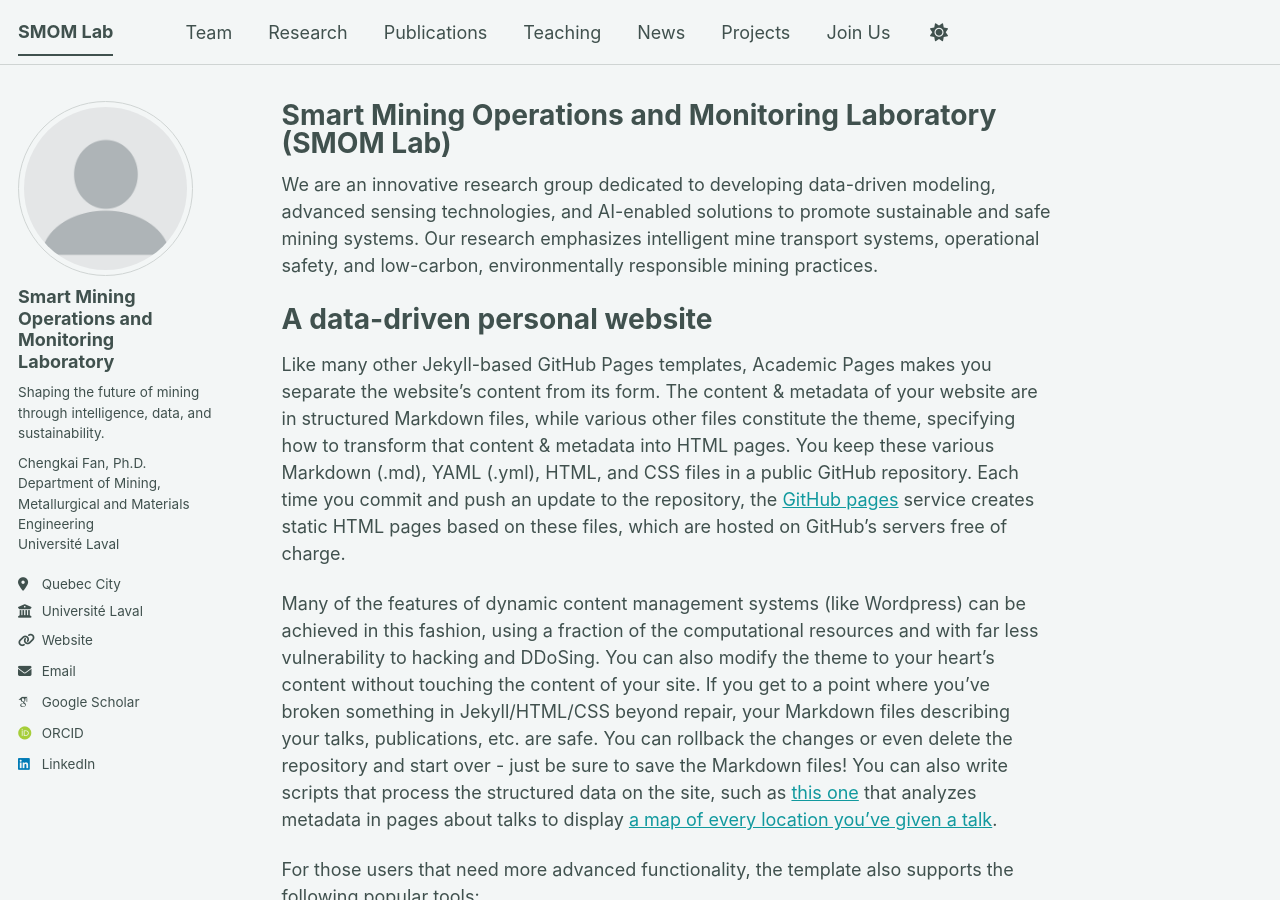
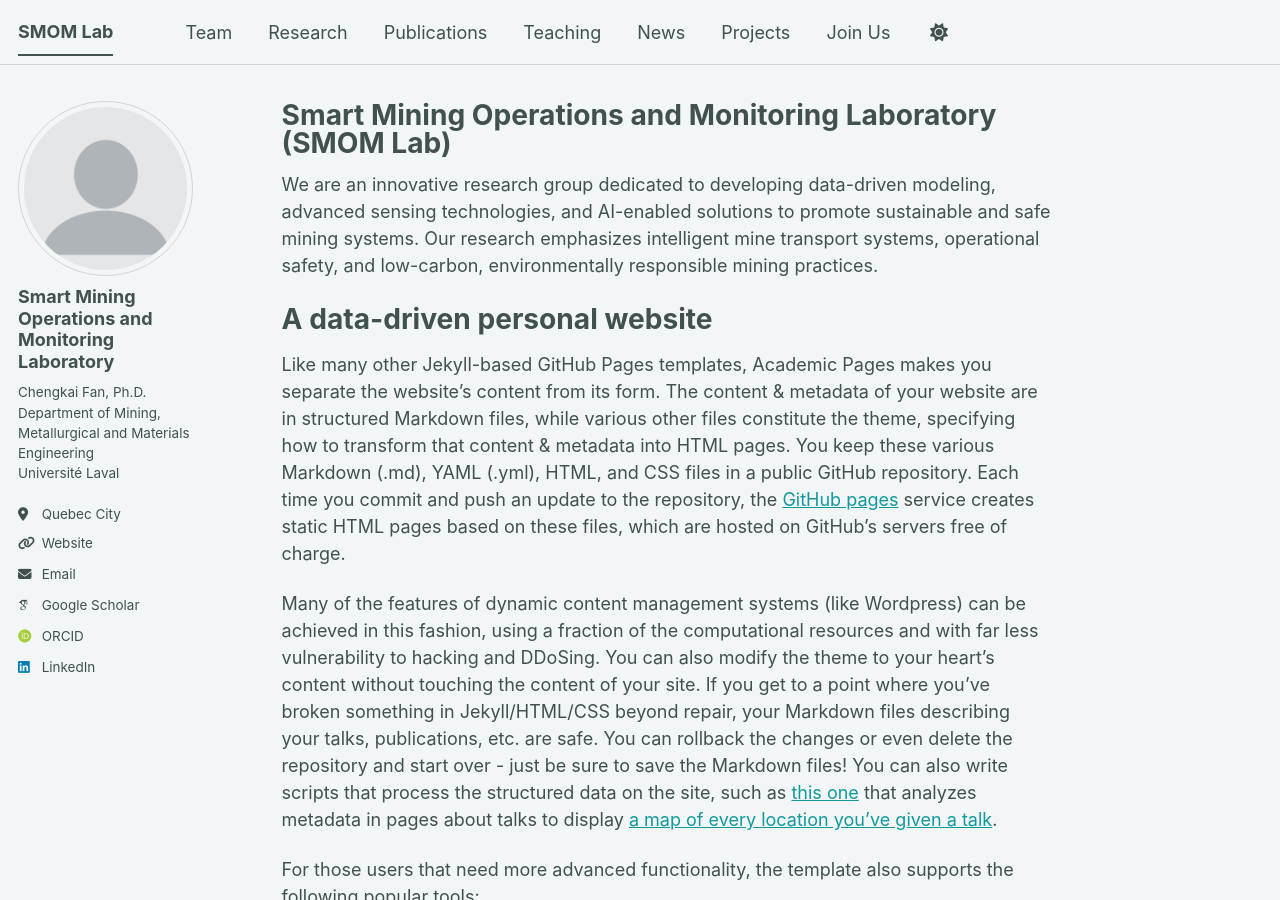
Before and after one commit to chengkaifan76/smomlab.github.io, a Jekyll site: the page built from _pages/about.md, in a window 1280 px wide and 900 px high. Built offline with Jekyll 4.4.1, drawn with Linux system fonts in a browser that asks for light colours; some web fonts are replaced; a script bundle is joined from its source files by our own code; library files that are not in the unit come from our copies; some of the changed lines change nothing that is shown.

Commit message:
Update _config.yml

```diff
--- a/_config.yml
+++ b/_config.yml
@@ -25,10 +25,10 @@
   # Biographic information
   avatar           : "profile.png"
   name             : "Smart Mining Operations and Monitoring Laboratory"
-  pronouns         : "Shaping the future of mining through intelligence, data, and sustainability."
+  description      : "Shaping the future of mining through intelligence, data, and sustainability."
   bio              : "Chengkai Fan, Ph.D.<br>Department of Mining, Metallurgical and Materials Engineering<br>Université Laval"
   location         : "Quebec City"
-  employer         : "Université Laval"
+  employer         : #"Université Laval"
   uri              : "https://chengkai-fan.fsg.ulaval.ca/en"
   email            : "chengkai.fan@gmn.ulaval.ca"
 
```
